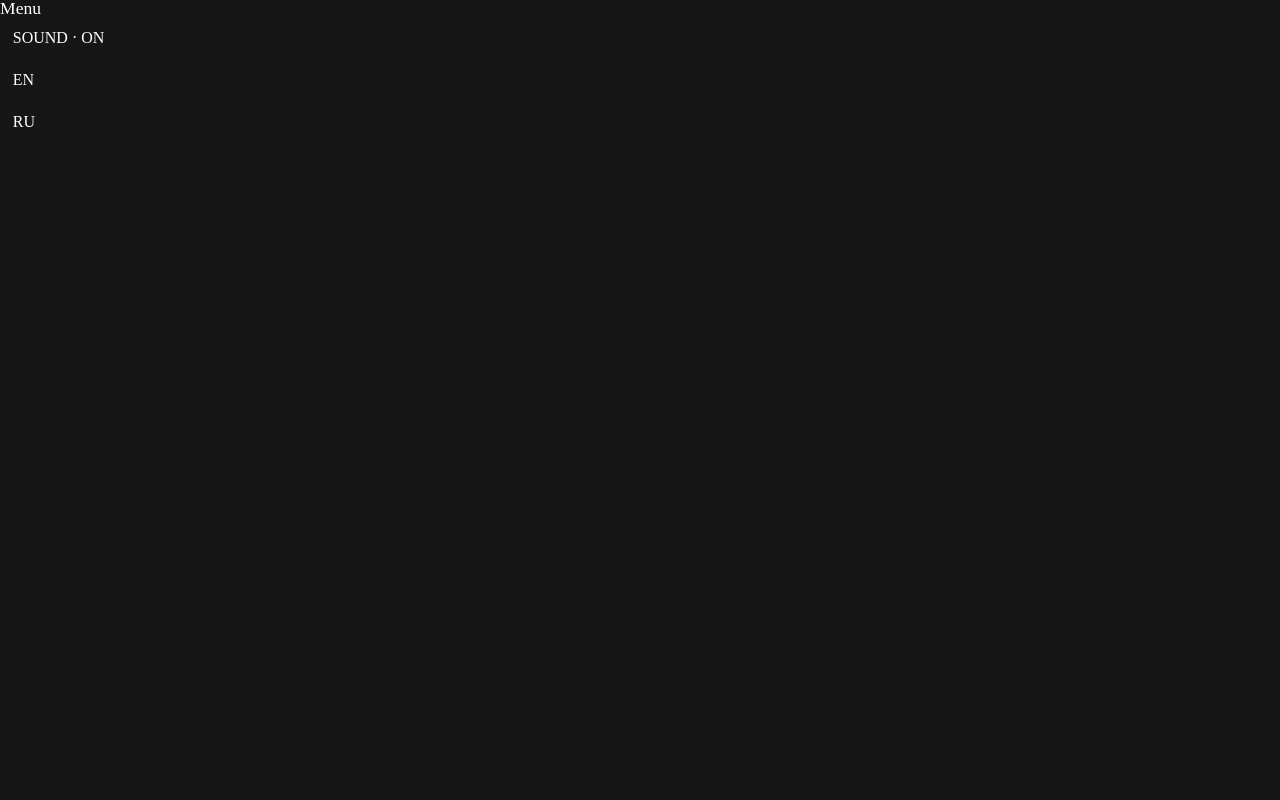
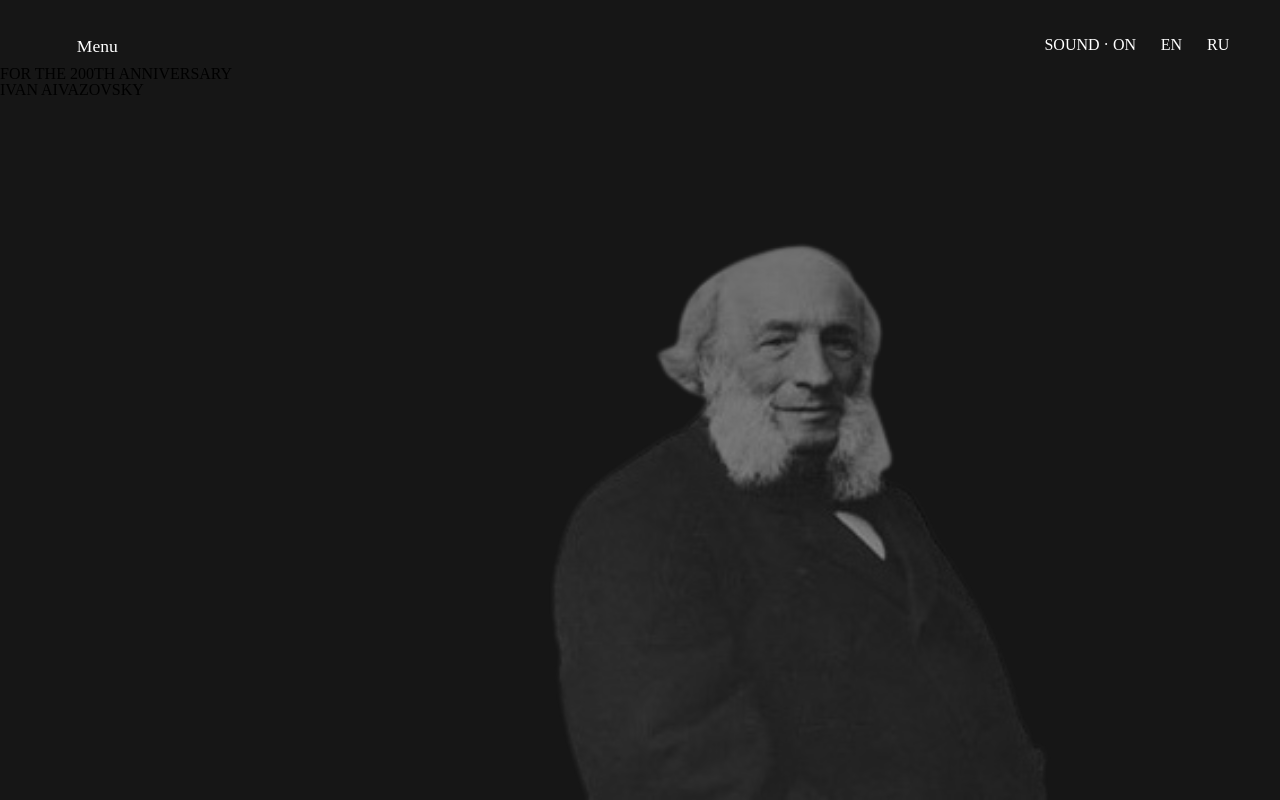
Before and after one commit to AdriaGarcia1/html, a plain HTML site: page Practica2/Pagines/Pagina1/index.html in a window 1280 px wide. Drawn offline with Linux system fonts and the light colour scheme.

Commit message:
confirmar

```diff
--- a/Practica2/Pagines/Pagina1/estil.less
+++ b/Practica2/Pagines/Pagina1/estil.less
@@ -10,27 +10,41 @@ body{
     header{
         nav{
             color: white;
-         ul:nth-child(1){
+            ul{
+                display: flex;
+                justify-content: flex-end;
+                padding-right: 3%;
                 li{
-                font-size: 110%;
+                    width: fit-content;
+                    height: fit-content;
+                    padding: 1%;
+                    margin-top: 2%;
+
                     a{
                         text-decoration: none;
                         color: white;
                     }
                 }
-         }
 
-         ul:nth-child(2){
-            li{
-                width: fit-content;
-                height: fit-content;
-                padding: 1%;
-                a{
-                    text-decoration: none;
-                    color: white;
+                li:nth-child(1){
+                    position: absolute;
+                    font-size: 110%;
+                    left: 5%;
                 }
             }
         }
     }
+
+    main{
+        div{
+            img{
+                filter: grayscale();
+                position: absolute;
+                bottom: 0%;
+                left: 40%;
+                width: 45%;
+                opacity: .5;
             }
         }
+    }
+}
--- a/Practica2/Pagines/Pagina1/index.html
+++ b/Practica2/Pagines/Pagina1/index.html
@@ -15,8 +15,6 @@
         <nav>
             <ul>
                 <li><a href="#">Menu</a></li>
-            </ul>
-            <ul>
                 <li><a href="#">SOUND · ON</li>
                 <li><a href="#">EN</a></li>
                 <li><a href="#">RU</a></li>
@@ -24,5 +22,12 @@
         </nav>
 
     </header>
+    <main>
+        <div id="centre">
+            <p>FOR THE 200TH ANNIVERSARY</p>
+            <p>IVAN AIVAZOVSKY</p>
+            <img src="../../Imatges/p1294-removebg-preview.png">
+        </div>
+    </main>
 </body>
 </html>
```
Also changed, not shown: Practica2/Imatges/p1294-removebg-preview.png (added), Practica2/Pagines/Pagina1/estil.css. Lines whose indentation alone changed are shown as unchanged.
